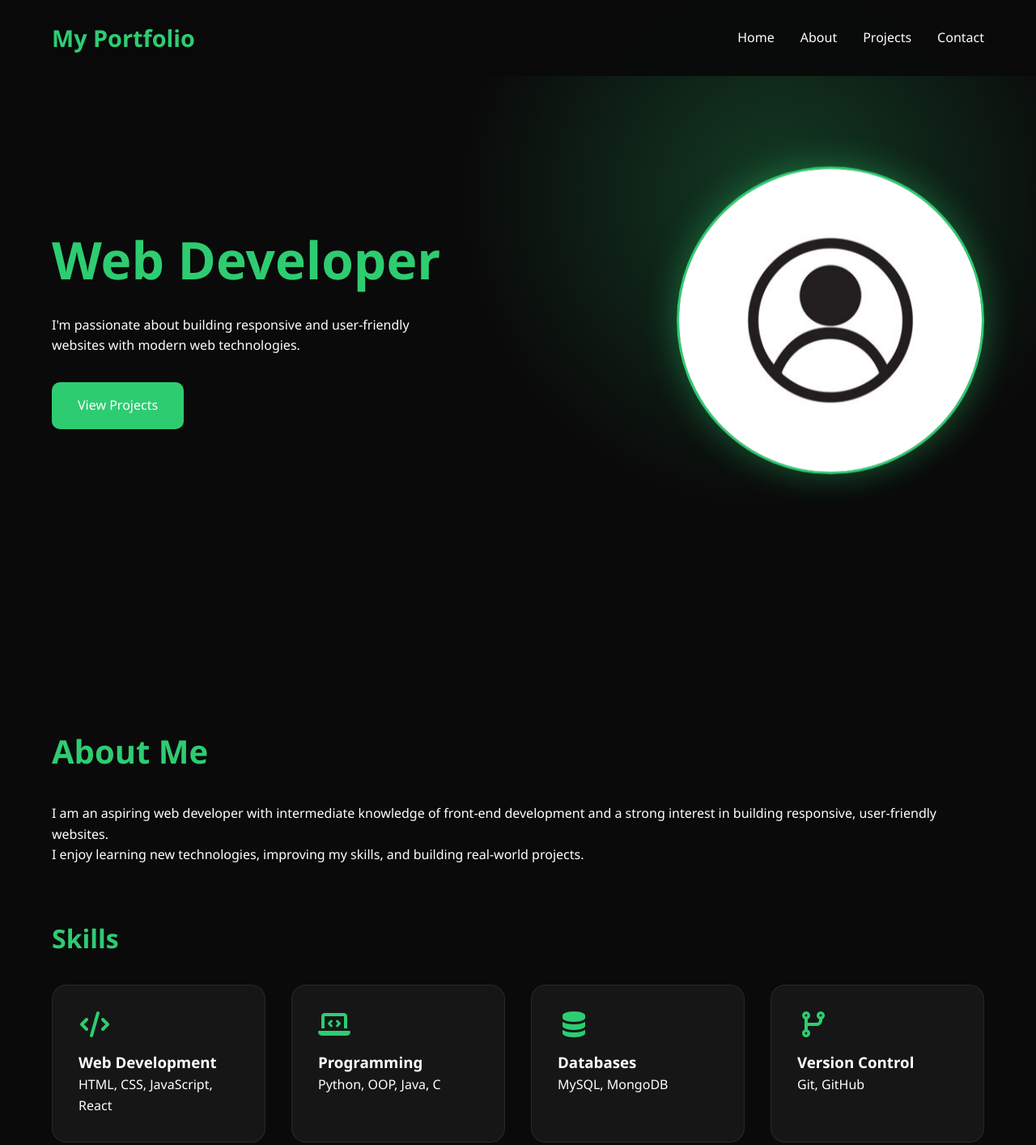
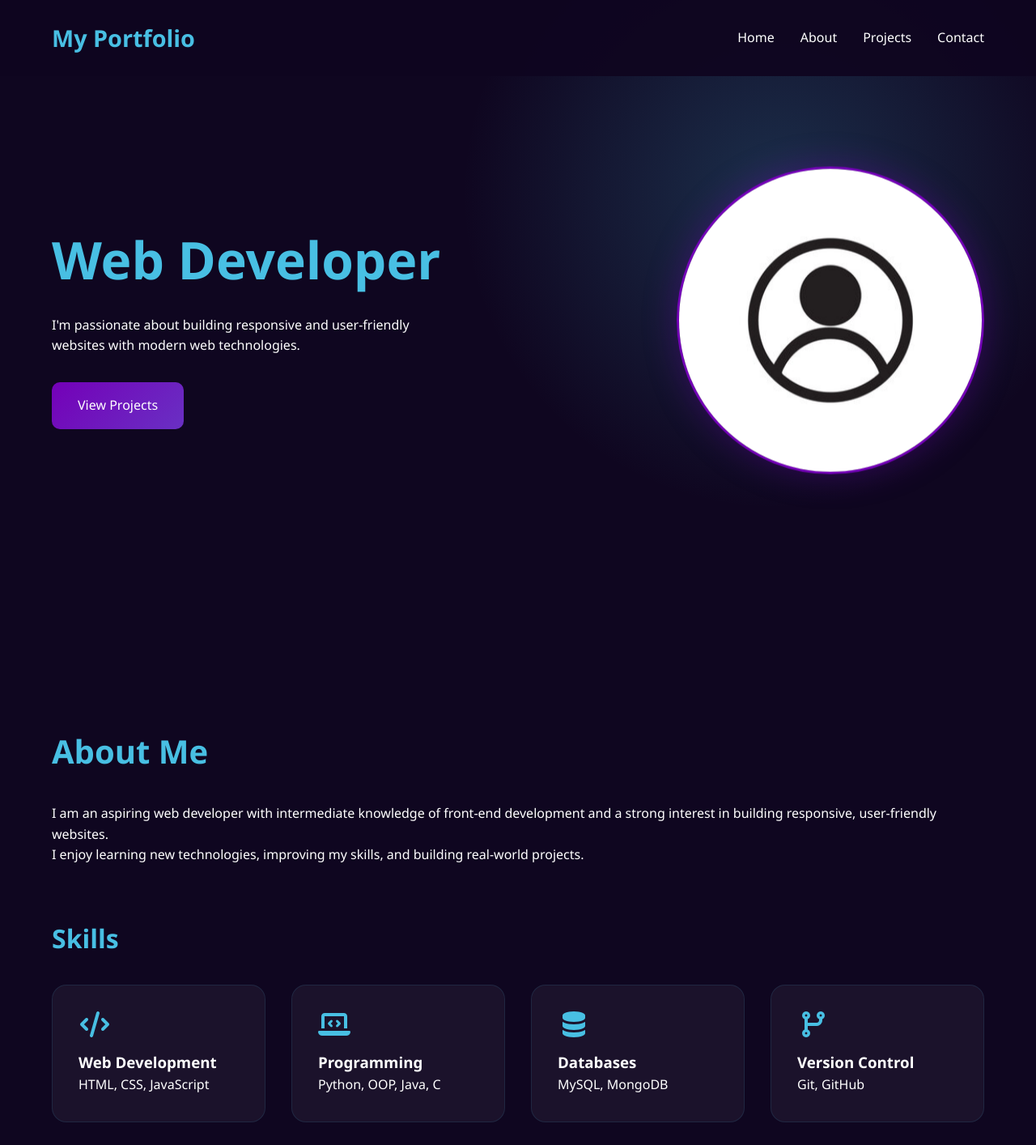
Before and after one commit to OmkarPai2007/resume_builder, a plain HTML site: page index.html in a window 1280 px wide. Shown: the top 1414 px of the page at 81% size. Drawn offline with Linux system fonts and the light colour scheme.

Commit message:
Please enter the commit message for your changes. Lines starting with '#' will be ignored, and an empty message aborts the commit.
On branch main
Your branch is up to date with 'origin/main'.

Changes to be committed:
modified:   index.html
modified:   script.js
modified:   style.css

```diff
--- a/index.html
+++ b/index.html
@@ -69,7 +69,7 @@
             <div class="skill-card">
                 <i class="fa-solid fa-code"></i>
                 <h3>Web Development</h3>
-                <p>HTML, CSS, JavaScript, React</p>
+                <p>HTML, CSS, JavaScript</p>
             </div>
 
             <div class="skill-card">
--- a/script.js
+++ b/script.js
@@ -13,6 +13,6 @@
             window.addEventListener('scroll', () => {
                 const navbar = document.querySelector('.navbar');
                 window.scrollY > 50 ?
-                navbar.style.backgroundColor = 'rgba(10, 10, 10, 0.98)' :
-                navbar.style.backgroundColor = 'rgba(10, 10, 10, 0.95)';
+                navbar.style.backgroundColor = 'rgba(15, 6, 32, 0.98)' :
+                navbar.style.backgroundColor = 'rgba(15, 6, 32, 0.95)';
             });
--- a/style.css
+++ b/style.css
@@ -6,10 +6,12 @@
 }
 
 :root{
-    --dark-bg:#0a0a0a;
-    --darker-bg:#050505;
-    --accent:#2ecc71;
-    --accent-glow:rgba(46,204,113,0.4);
+    --dark-bg:#0f0620;
+    --darker-bg:#090312;
+    --accent:#7400b8;
+    --accent-secondary:#6930c3;
+    --accent-light:#48bfe3;
+    --accent-glow:rgba(116,0,184,0.35);
     --text:#ffffff;
 }
 
@@ -35,12 +37,12 @@ body{
     display:flex;
     justify-content:space-between;
     align-items:center;
-    background:rgba(10,10,10,0.95);
+    background:rgba(15,6,32,0.95);
     z-index:1000;
 }
 
 .logo{
-    color:var(--accent);
+    color:var(--accent-light);
     font-size:1.8rem;
     font-weight:bold;
     text-decoration:none;
@@ -65,7 +67,7 @@ body{
     bottom: -5px;
     width: 0;
     height: 2px;
-    background: var(--accent);
+    background: var(--accent-light);
     transition: width 0.3s ease;
 }
 
@@ -80,7 +82,7 @@ body{
     align-items: center;
     background: radial-gradient(
         circle at 75% 30%,
-        rgba(46, 204, 113, 0.25) 0%,
+        rgba(72, 191, 227, 0.22) 0%,
         transparent 35%
     );
 }
@@ -95,7 +97,7 @@ body{
 .hero-content h1{
     font-size:4rem;
     margin-bottom:1rem;
-    color:var(--accent);
+    color:var(--accent-light);
 }
 
 .hero-content p{
@@ -118,7 +120,7 @@ body{
 .cta-btn{
     display:inline-block;
     padding:1rem 2rem;
-    background:var(--accent);
+    background:linear-gradient(135deg,var(--accent),var(--accent-secondary));
     color:white;
     text-decoration:none;
     border-radius:10px;
@@ -134,7 +136,7 @@ body{
 h2{
     font-size:2.5rem;
     margin-bottom:2rem;
-    color:var(--accent);
+    color:var(--accent-light);
 }
 
 /* Grids */
@@ -151,20 +153,20 @@ h2{
     background:rgba(255,255,255,0.05);
     padding:2rem;
     border-radius:18px;
-    border:1px solid rgba(255,255,255,0.08);
+    border:1px solid rgba(72,191,227,0.12);
     transition:.3s;
 }
 
 .skill-card:hover,
 .project-card:hover{
     transform:translateY(-10px);
-    border-color:var(--accent);
+    border-color:var(--accent-light);
     box-shadow:0 10px 30px var(--accent-glow);
 }
 
 .skill-card i{
     font-size:2rem;
-    color:var(--accent);
+    color:var(--accent-light);
     margin-bottom:1rem;
 }
 
@@ -172,7 +174,7 @@ h2{
     font-size: 2rem;
     margin-top: 4rem;
     margin-bottom: 2rem;
-    color: var(--accent);
+    color: var(--accent-light);
 }
 
 /* Footer */
@@ -196,7 +198,7 @@ h2{
 }
 
 .social-links a:hover {
-    color: var(--accent);
+    color: var(--accent-light);
     transform: translateY(-5px);
 }
 
```
